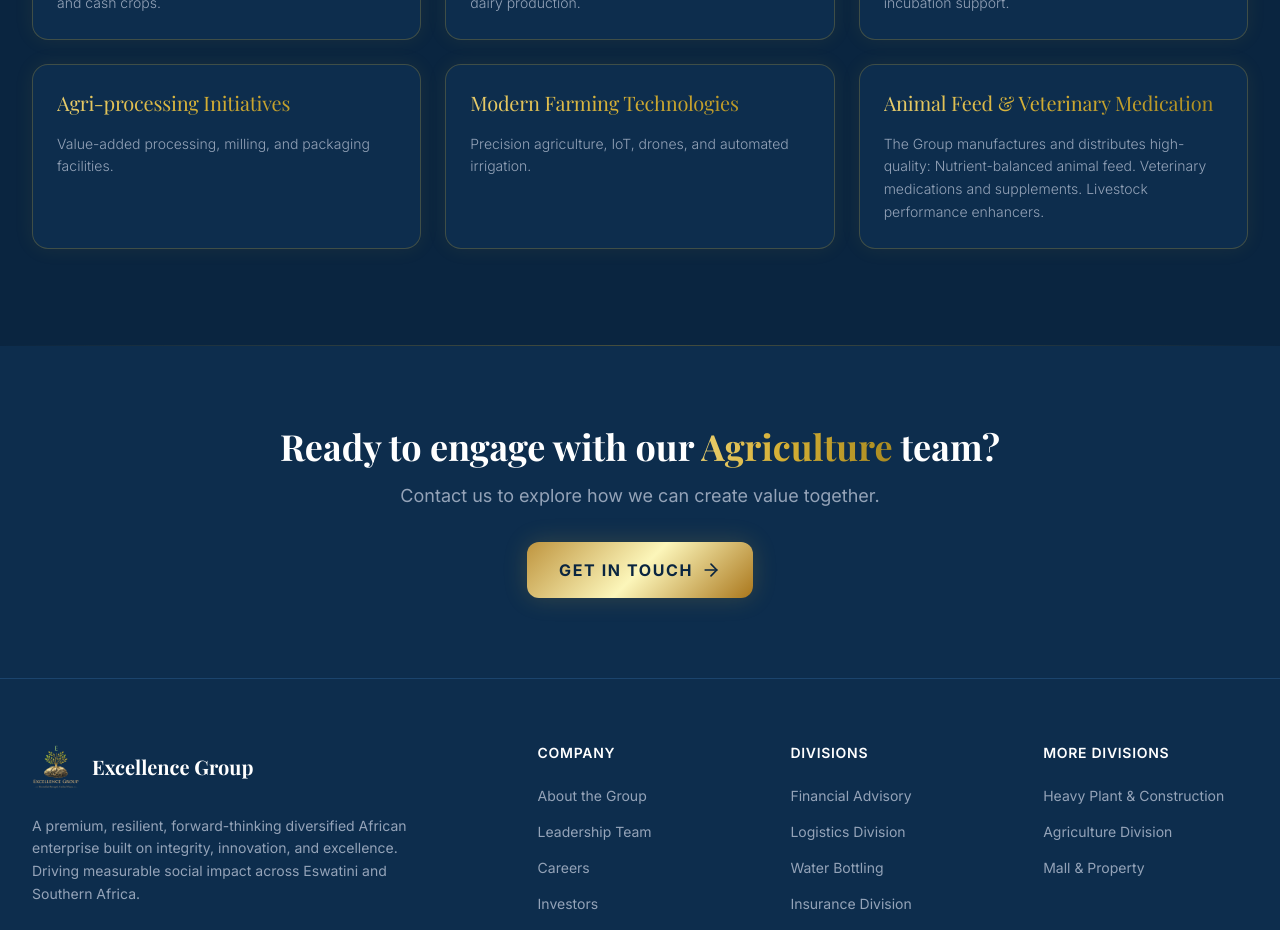
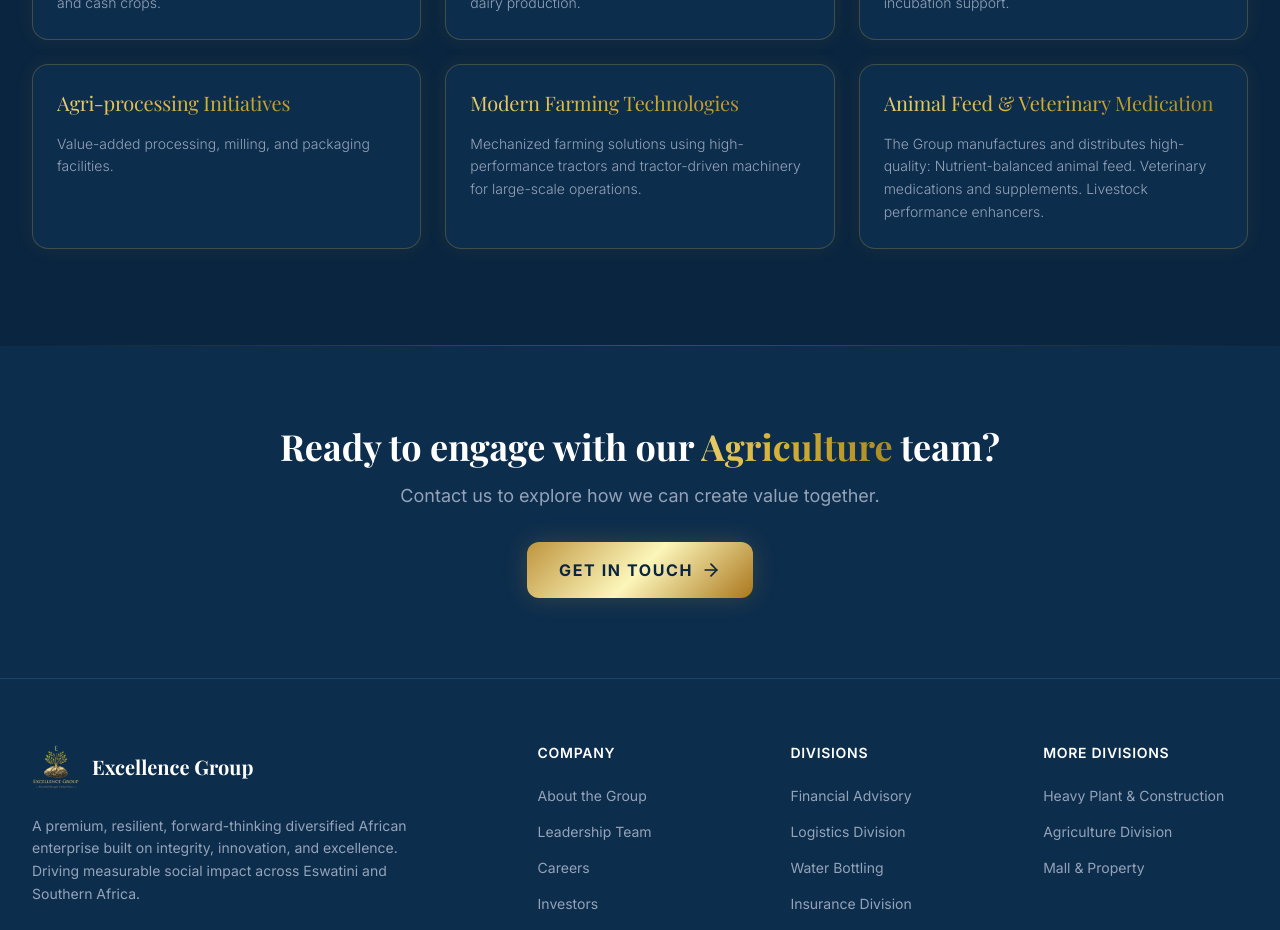
Before and after one commit to Poweezy/excellence-group, a Next.js app: page /agriculture in a window 1280 px wide. Shown: the part 1160-2090 px from the top of the page. Built offline with nearby package versions, Linux system fonts and the light colour scheme; a web font is replaced by a local one.

Commit message:
feat: implement agriculture division page with detailed content and services.

```diff
--- a/app/agriculture/page.tsx
+++ b/app/agriculture/page.tsx
@@ -19,7 +19,7 @@
         { title: "Livestock Farming", desc: "Sustainable rearing of cattle, poultry, goats, and dairy production." },
         { title: "Agribusiness Development", desc: "Farm-to-market value chains and business incubation support." },
         { title: "Agri-processing Initiatives", desc: "Value-added processing, milling, and packaging facilities." },
-        { title: "Modern Farming Technologies", desc: "Precision agriculture, IoT, drones, and automated irrigation." },
+        { title: "Modern Farming Technologies", desc: "Mechanized farming solutions using high-performance tractors and tractor-driven machinery for large-scale operations." },
         { title: "Animal Feed & Veterinary Medication", desc: "The Group manufactures and distributes high-quality: Nutrient-balanced animal feed. Veterinary medications and supplements. Livestock performance enhancers." },
       ]}
     />
```
